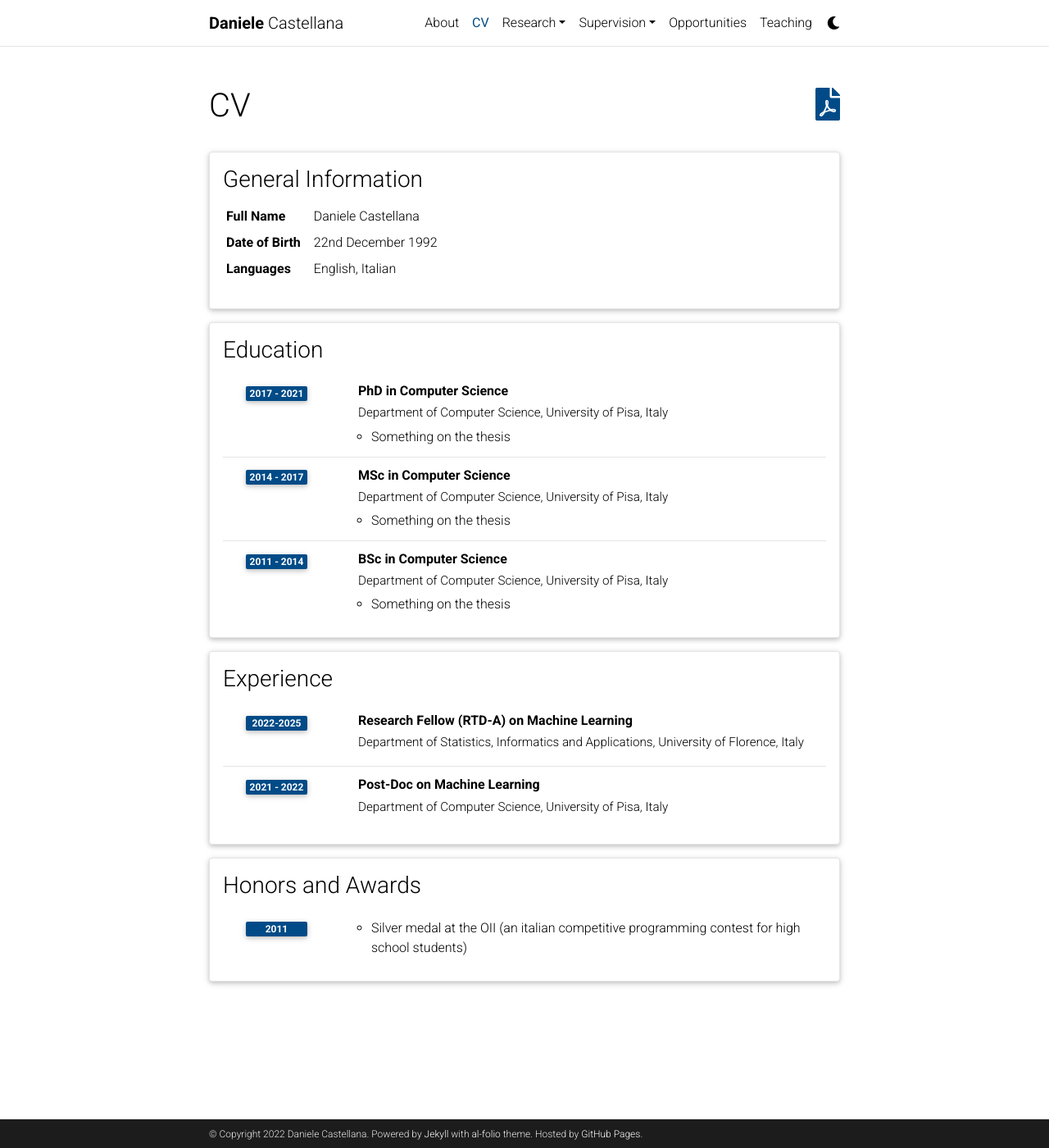
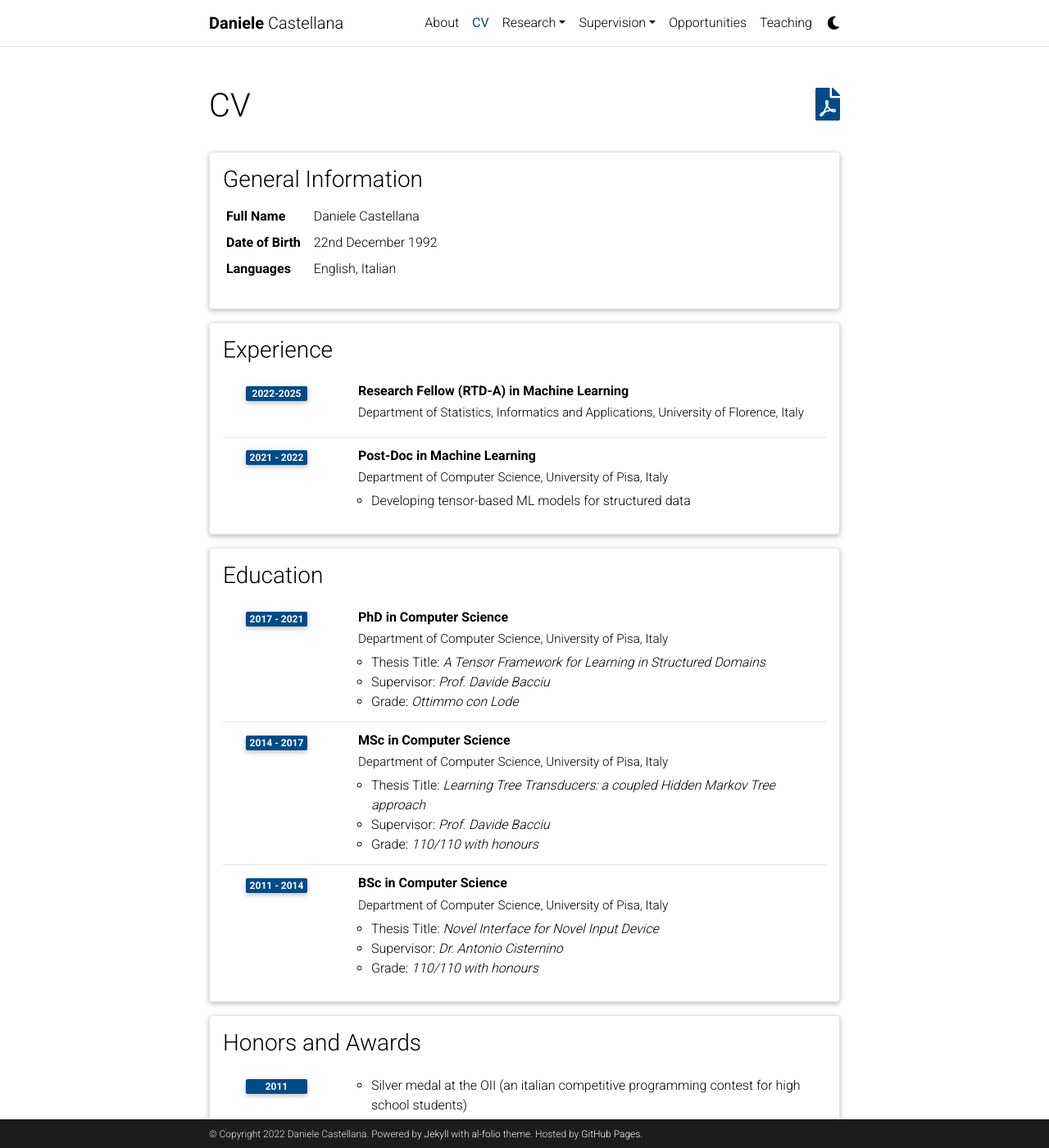
Before and after one commit to danielecastellana22/danielecastellana22.github.io, a Jekyll site: the page built from _pages/cv.md, in a window 1280 px wide and 1400 px high. Shown: the whole window at 82% size. Built offline with Jekyll 4.4.1, drawn with Linux system fonts in a browser that asks for light colours; comment, search, counter and statistics services are not loaded; a style sheet for code colours, icons or effects is not loaded.

Commit message:
Update the CV

```diff
--- a/_data/cv.yml
+++ b/_data/cv.yml
@@ -8,6 +8,18 @@
     - name: Languages
       value: English, Italian
 
+- title: Experience
+  type: time_table
+  contents:
+    - title: Research Fellow (RTD-A) in Machine Learning
+      institution: Department of Statistics, Informatics and Applications, University of Florence, Italy
+      year: 2022-2025
+    - title: Post-Doc in Machine Learning
+      institution: Department of Computer Science, University of Pisa, Italy
+      year: 2021 - 2022
+      description:
+        - Developing tensor-based ML models for structured data
+
 - title: Education
   type: time_table
   contents:
@@ -15,27 +27,23 @@
       institution: Department of Computer Science, University of Pisa, Italy
       year: 2017 - 2021
       description:
-        - Something on the thesis
+        - "Thesis Title: <i>A Tensor Framework for Learning in Structured Domains</i>"
+        - "Supervisor: <i>Prof. Davide Bacciu</i>"
+        - "Grade: <i>Ottimmo con Lode</i>"
     - title: MSc in Computer Science
       institution: Department of Computer Science, University of Pisa, Italy
       year: 2014 - 2017
       description:
-        - Something on the thesis
+        - "Thesis Title: <i>Learning Tree Transducers: a coupled Hidden Markov Tree approach</i>"
+        - "Supervisor: <i>Prof. Davide Bacciu</i>"
+        - "Grade: <i>110/110 with honours</i>"
     - title: BSc in Computer Science
       institution: Department of Computer Science, University of Pisa, Italy
       year: 2011 - 2014
       description:
-        - Something on the thesis
-
-- title: Experience
-  type: time_table
-  contents:
-    - title: Research Fellow (RTD-A) on Machine Learning
-      institution: Department of Statistics, Informatics and Applications, University of Florence, Italy
-      year: 2022-2025
-    - title: Post-Doc on Machine Learning
-      institution: Department of Computer Science, University of Pisa, Italy
-      year: 2021 - 2022
+        - "Thesis Title: <i>Novel Interface for Novel Input Device</i>"
+        - "Supervisor: <i>Dr. Antonio Cisternino</i>"
+        - "Grade: <i>110/110 with honours</i>"
 
 - title: Honors and Awards
   type: time_table
```
